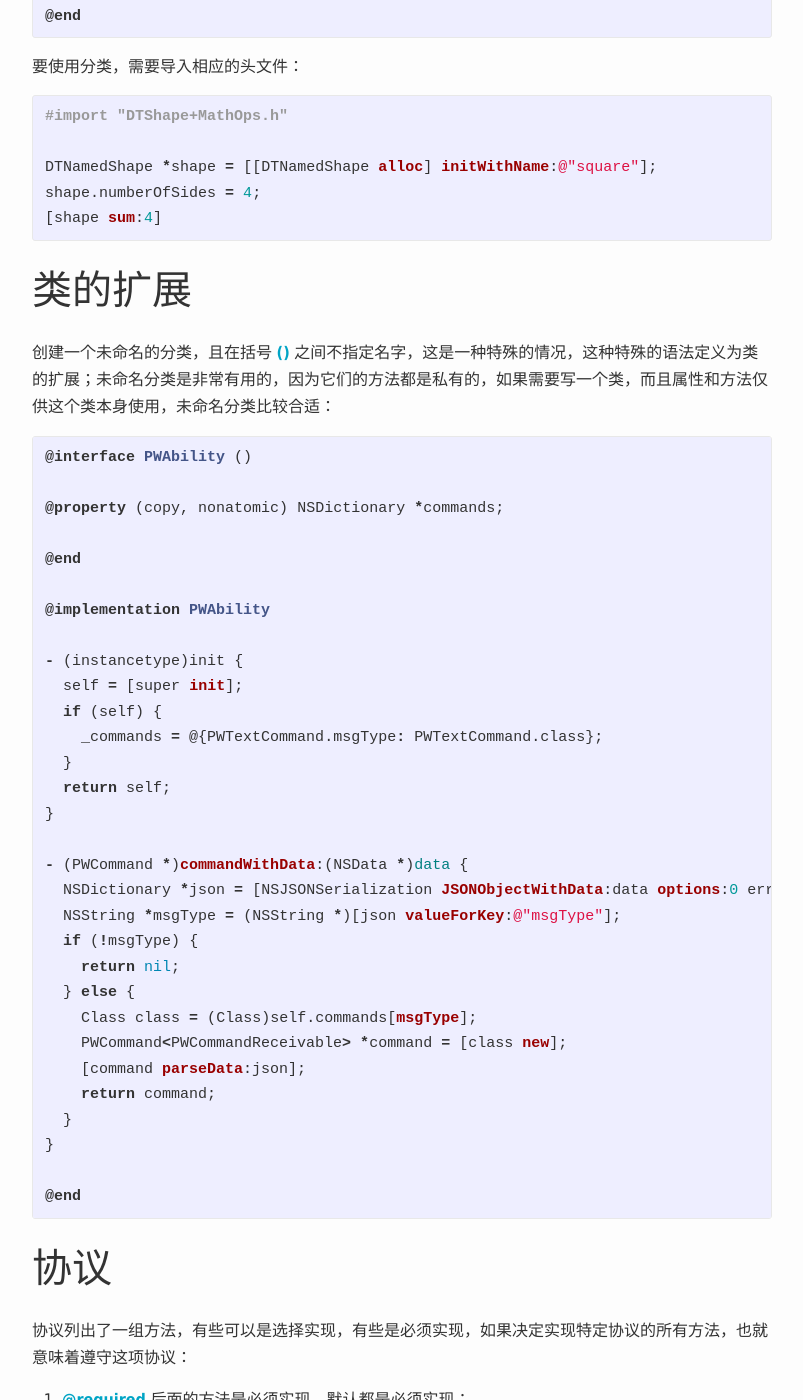
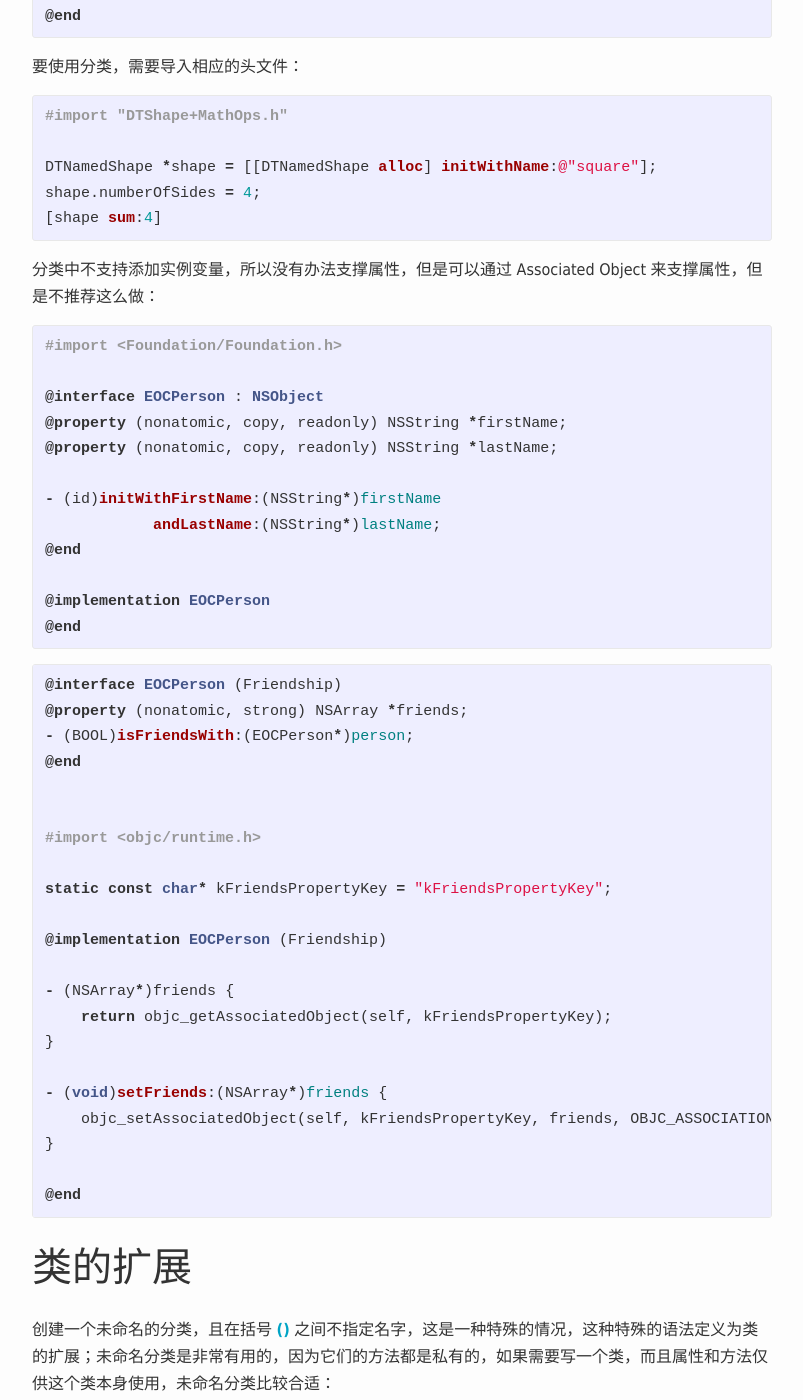
Before and after one commit to danjiang/mango, a Jekyll site: the page built from _posts/2017-06-02-objective-c-category-protocol-preprocessor.md, in a window 1280 px wide and 1400 px high, scrolled down 1346 px. Shown: the whole window, without its empty margins (238-1041 px from the left). Built offline with Jekyll 4.4.1, drawn with Linux system fonts in a browser that asks for light colours.

Commit message:
update posts

```diff
--- a/_posts/2017-06-02-objective-c-category-protocol-preprocessor.md
+++ b/_posts/2017-06-02-objective-c-category-protocol-preprocessor.md
@@ -47,6 +47,47 @@ tag: objective-c
 DTNamedShape *shape = [[DTNamedShape alloc] initWithName:@"square"];
 shape.numberOfSides = 4;
 [shape sum:4]
+{% endhighlight %}
+
+分类中不支持添加实例变量，所以没有办法支撑属性，但是可以通过 Associated Object 来支撑属性，但是不推荐这么做：
+
+{% highlight objc %}
+#import <Foundation/Foundation.h>
+
+@interface EOCPerson : NSObject
+@property (nonatomic, copy, readonly) NSString *firstName;
+@property (nonatomic, copy, readonly) NSString *lastName;
+
+- (id)initWithFirstName:(NSString*)firstName
+            andLastName:(NSString*)lastName;
+@end
+
+@implementation EOCPerson
+@end
+{% endhighlight %}
+
+{% highlight objc %}
+@interface EOCPerson (Friendship)
+@property (nonatomic, strong) NSArray *friends;
+- (BOOL)isFriendsWith:(EOCPerson*)person;
+@end
+
+
+#import <objc/runtime.h>
+
+static const char* kFriendsPropertyKey = "kFriendsPropertyKey";
+
+@implementation EOCPerson (Friendship)
+
+- (NSArray*)friends {
+    return objc_getAssociatedObject(self, kFriendsPropertyKey);
+}
+
+- (void)setFriends:(NSArray*)friends {
+    objc_setAssociatedObject(self, kFriendsPropertyKey, friends, OBJC_ASSOCIATION_RETAIN_NONATOMIC);
+}
+
+@end
 {% endhighlight %}
 
 ## 类的扩展
```
Also changed, not shown: _posts/2020-06-16-ios-basic-concurrency.md (renamed from _drafts/ios-basic-concurrency.md, +45 -1 lines).
